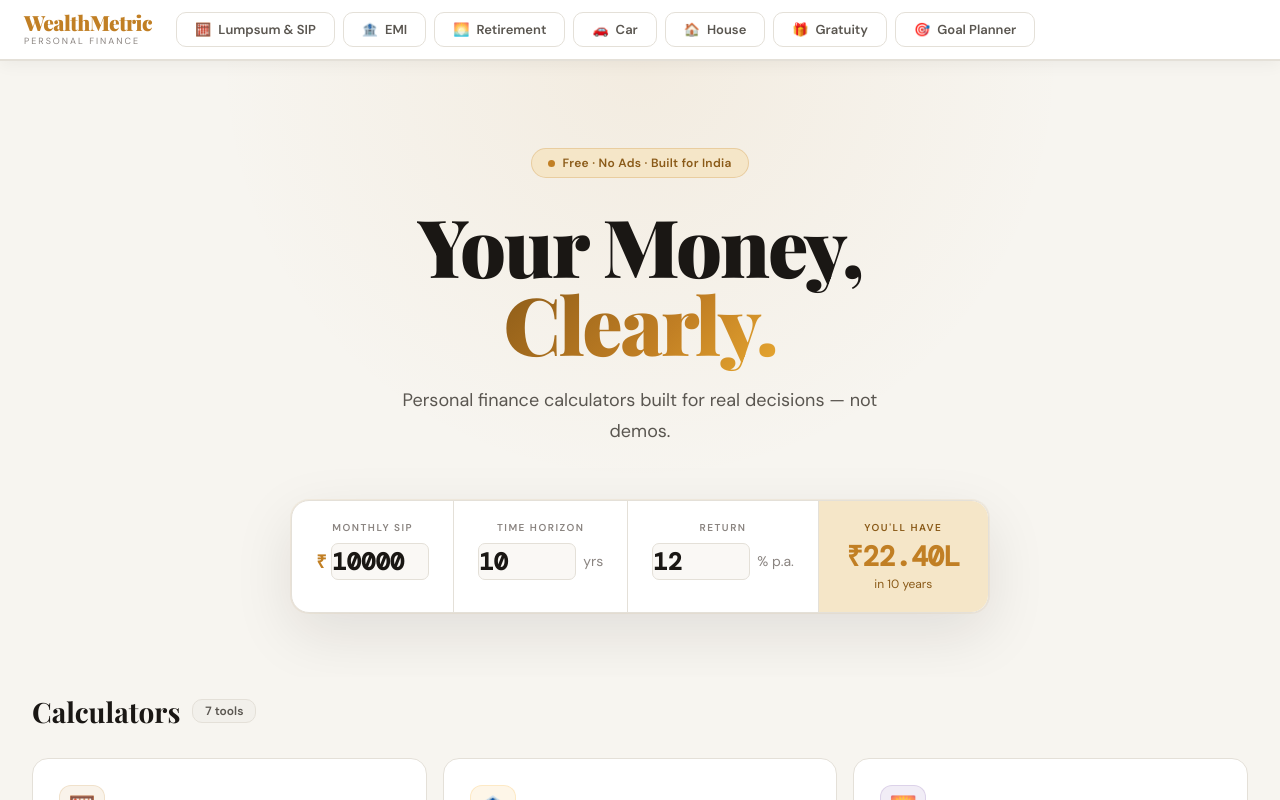
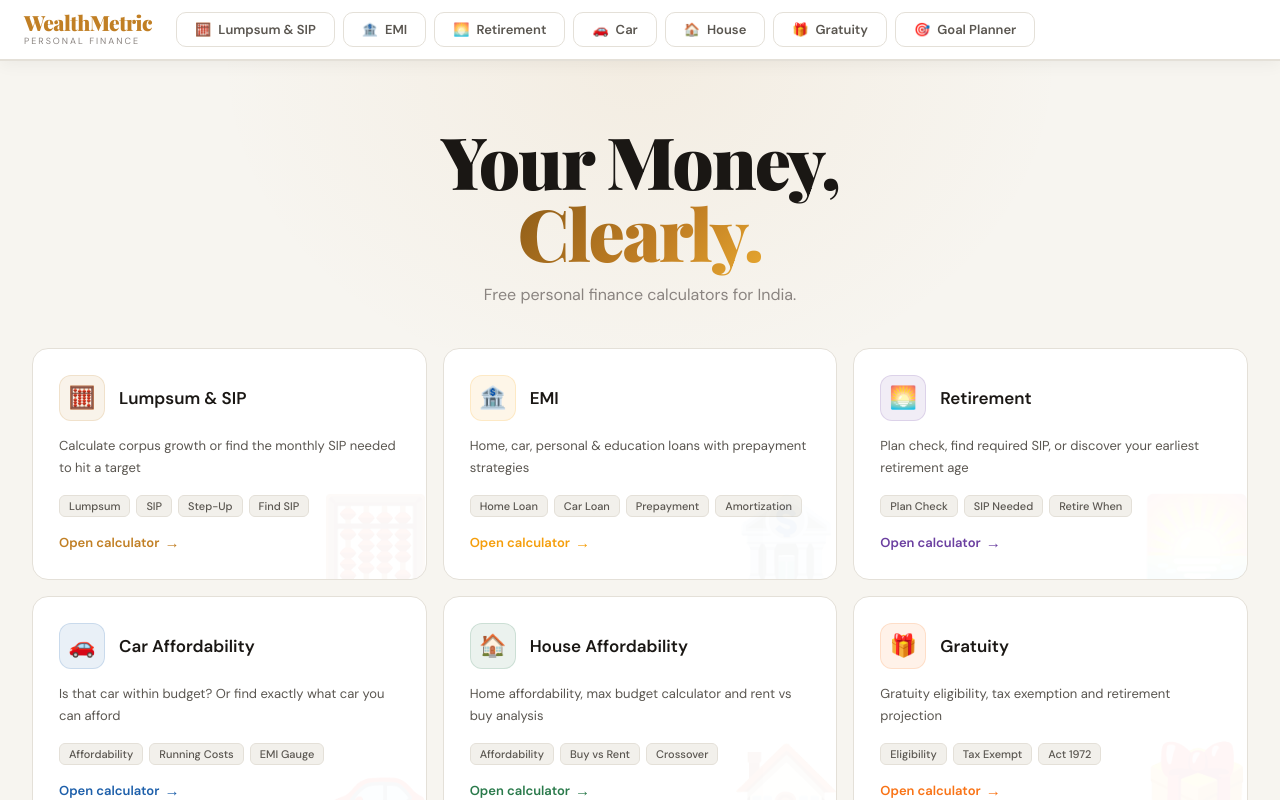
Before and after one commit to ravitahiliani/wealthmetric, a React (Vite) app: page / in a window 1280 px wide. Shown: the top 800 px of the page. Built offline with nearby package versions, Linux system fonts and the light colour scheme.

Commit message:
Update App.jsx

```diff
--- a/src/App.jsx
+++ b/src/App.jsx
@@ -3,6 +3,7 @@ import {
   LineChart, Line, XAxis, YAxis, CartesianGrid, Tooltip,
   ResponsiveContainer, Legend, BarChart, Bar, Cell, AreaChart, Area
 } from "recharts";
+
 // ─── GLOBAL CSS ───────────────────────────────────────────────────────────────
 const GLOBAL_CSS = `
   @import url('https://fonts.googleapis.com/css2?family=DM+Sans:wght@400;500;600&family=DM+Mono:wght@400;500&family=Playfair+Display:wght@700;900&display=swap');
@@ -2032,15 +2033,6 @@ function GoalSeekPage(){
 
 // ─── HOME PAGE ────────────────────────────────────────────────────────────────
 function HomePage({setPage}){
-  const [heroSip,setHeroSip]=React.useState(10000);
-  const [heroYears,setHeroYears]=React.useState(10);
-  const [heroRate,setHeroRate]=React.useState(12);
-
-  const heroCorpus=useMemo(()=>{
-    const mr=Math.pow(1+heroRate/100,1/12)-1,n=heroYears*12;
-    return Math.round(heroSip*(Math.pow(1+mr,n)-1)/mr*(1+mr));
-  },[heroSip,heroYears,heroRate]);
-
   const CALCULATORS=[
     {id:"calculator",icon:"🧮",label:"Lumpsum & SIP",color:ACC,desc:"Calculate corpus growth or find the monthly SIP needed to hit a target",tags:["Lumpsum","SIP","Step-Up","Find SIP"]},
     {id:"emi",icon:"🏦",label:"EMI",color:"#F59E0B",desc:"Home, car, personal & education loans with prepayment strategies",tags:["Home Loan","Car Loan","Prepayment","Amortization"]},
@@ -2054,51 +2046,20 @@ function HomePage({setPage}){
   return(
     <div style={{maxWidth:1400,margin:"0 auto"}}>
       {/* Hero */}
-      <div style={{padding:"88px 32px 64px",textAlign:"center",position:"relative",overflow:"hidden"}}>
-        <div style={{position:"absolute",top:0,left:"50%",transform:"translateX(-50%)",width:1000,height:500,background:"radial-gradient(ellipse at 50% 0%,rgba(193,127,36,0.08) 0%,transparent 60%)",pointerEvents:"none"}}/>
-        <div style={{position:"relative",maxWidth:820,margin:"0 auto"}}>
-          <div style={{display:"inline-flex",alignItems:"center",gap:7,background:ACC_L,border:`1px solid ${ACC}40`,borderRadius:20,padding:"6px 16px",marginBottom:28}}>
-            <div style={{width:7,height:7,borderRadius:"50%",background:ACC,flexShrink:0}}/>
-            <span style={{fontSize:12,color:ACC_D,fontWeight:600,letterSpacing:"0.3px"}}>Free · No Ads · Built for India</span>
-          </div>
-          <h1 style={{fontFamily:"'Playfair Display',Georgia,serif",fontWeight:900,fontSize:"clamp(44px,7vw,80px)",letterSpacing:"-2px",lineHeight:0.98,marginBottom:22,color:"#1A1714"}}>
+      <div style={{padding:"64px 32px 40px",textAlign:"center",position:"relative",overflow:"hidden"}}>
+        <div style={{position:"absolute",top:0,left:"50%",transform:"translateX(-50%)",width:1000,height:400,background:"radial-gradient(ellipse at 50% 0%,rgba(193,127,36,0.07) 0%,transparent 60%)",pointerEvents:"none"}}/>
+        <div style={{position:"relative",maxWidth:640,margin:"0 auto"}}>
+          <h1 style={{fontFamily:"'Playfair Display',Georgia,serif",fontWeight:900,fontSize:"clamp(40px,6vw,72px)",letterSpacing:"-2px",lineHeight:1.0,marginBottom:14,color:"#1A1714"}}>
             Your Money,<br/><span style={{background:`linear-gradient(135deg,${ACC_D} 0%,${ACC} 60%,#E8A830 100%)`,WebkitBackgroundClip:"text",WebkitTextFillColor:"transparent",backgroundClip:"text"}}>Clearly.</span>
           </h1>
-          <p style={{fontSize:"clamp(15px,1.8vw,18px)",color:TEXT2,maxWidth:520,margin:"0 auto 52px",lineHeight:1.75}}>
-            Personal finance calculators built for real decisions — not demos.
+          <p style={{fontSize:"clamp(14px,1.5vw,16px)",color:TEXT3,lineHeight:1.6}}>
+            Free personal finance calculators for India.
           </p>
-
-          {/* Live calculator */}
-          <div style={{display:"inline-flex",alignItems:"stretch",background:"#ffffff",border:`1px solid ${BORDER}`,borderRadius:18,overflow:"hidden",flexWrap:"wrap",boxShadow:`0 20px 60px rgba(26,23,20,0.10), 0 0 0 1px ${ACC}12`,maxWidth:"100%"}}>
-            {[
-              {label:"Monthly SIP",value:heroSip,set:setHeroSip,prefix:"₹",step:1000,min:500},
-              {label:"Time Horizon",value:heroYears,set:setHeroYears,suffix:" yrs",step:1,min:1,max:40},
-              {label:"Return",value:heroRate,set:setHeroRate,suffix:"% p.a.",step:1,min:1,max:30},
-            ].map(({label,value,set,prefix,suffix,step,min,max})=>(
-              <div key={label} style={{padding:"20px 24px",borderRight:`1px solid ${BORDER}`}}>
-                <div style={{fontSize:10,color:TEXT3,letterSpacing:"1.5px",textTransform:"uppercase",fontWeight:600,marginBottom:9}}>{label}</div>
-                <div style={{display:"flex",alignItems:"center",gap:5}}>
-                  {prefix&&<span className="num" style={{color:ACC,fontWeight:700,fontSize:18}}>{prefix}</span>}
-                  <NumInput value={value} onChange={set} step={step} min={min||0} max={max} color="#1A1714" style={{input:{padding:"2px 0",fontSize:24,fontFamily:"'DM Mono',monospace",fontWeight:700,width:96}}}/>
-                  {suffix&&<span style={{color:TEXT3,fontSize:14,marginLeft:2}}>{suffix}</span>}
-                </div>
-              </div>
-            ))}
-            <div style={{padding:"20px 28px",background:ACC_L,display:"flex",flexDirection:"column",justifyContent:"center",minWidth:160}}>
-              <div style={{fontSize:10,color:ACC_D,letterSpacing:"1.5px",textTransform:"uppercase",fontWeight:600,marginBottom:9}}>You'll have</div>
-              <div className="num" style={{fontWeight:700,fontSize:28,color:ACC,whiteSpace:"nowrap",lineHeight:1}}>{formatINR(heroCorpus)}</div>
-              <div style={{fontSize:12,color:ACC_D,marginTop:5}}>in {heroYears} years</div>
-            </div>
-          </div>
         </div>
       </div>
 
       {/* Calculators grid */}
-      <div style={{padding:"16px 32px 60px"}}>
-        <div style={{display:"flex",alignItems:"center",gap:12,marginBottom:28}}>
-          <div style={{fontFamily:"'Playfair Display',Georgia,serif",fontWeight:700,fontSize:"clamp(20px,2.2vw,28px)",color:"#1A1714"}}>Calculators</div>
-          <div style={{fontSize:12,color:TEXT2,background:"#F2F0EB",border:`1px solid ${BORDER}`,padding:"3px 12px",borderRadius:10,fontWeight:600}}>{CALCULATORS.length} tools</div>
-        </div>
+      <div style={{padding:"0 32px 60px"}}>
         <div style={{display:"grid",gridTemplateColumns:"repeat(auto-fill,minmax(310px,1fr))",gap:16}}>
           {CALCULATORS.map(t=>(
             <div key={t.id} onClick={()=>setPage(t.id)}
```
